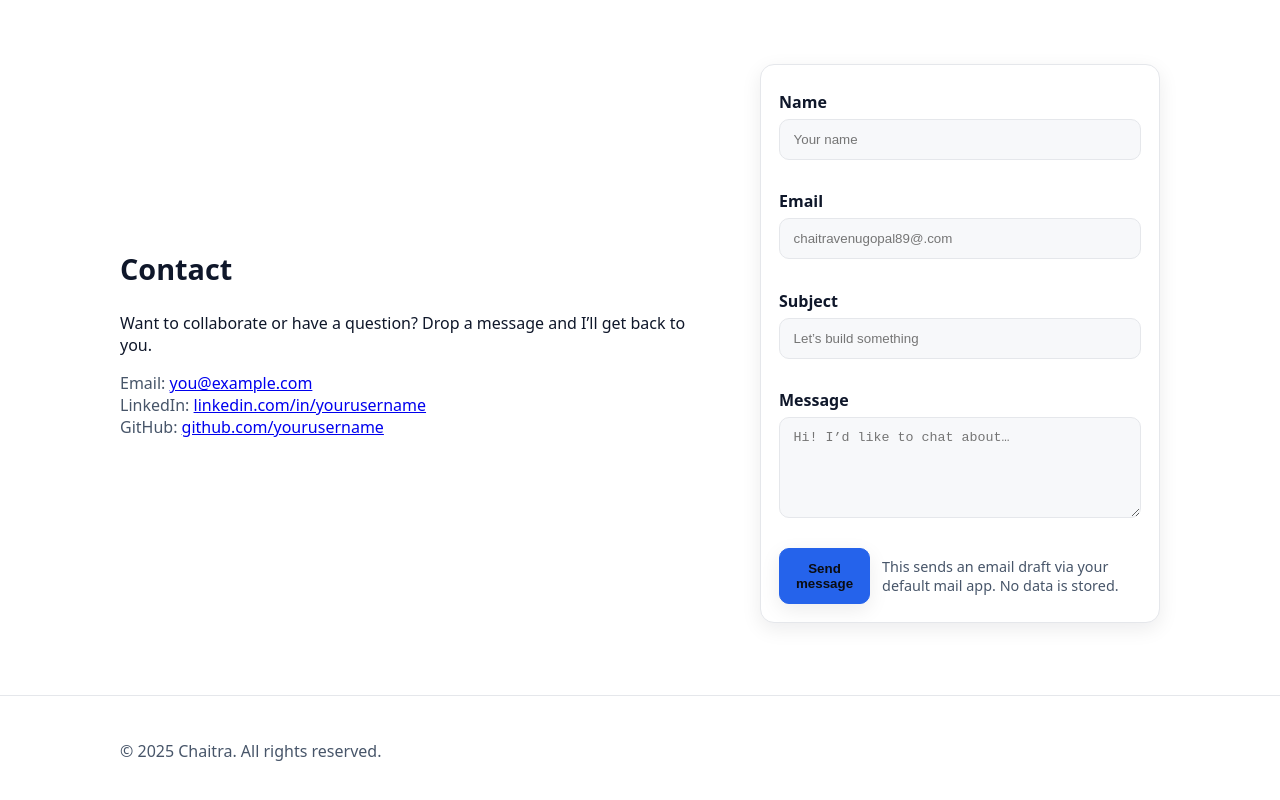
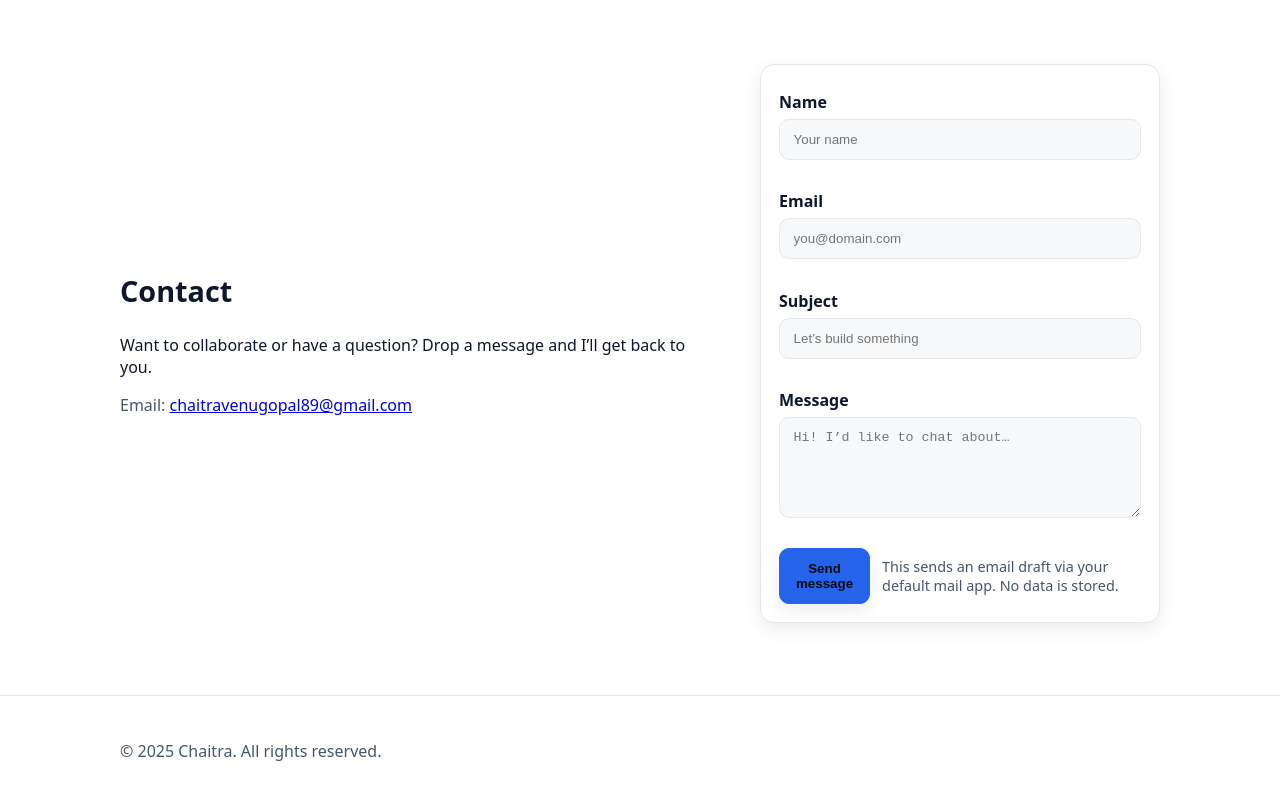
Before and after one commit to 2410030171-Chaitra/Portfolio, a plain HTML site: page index.html in a window 1280 px wide. Shown: the part 1183-1983 px from the top of the page. Drawn offline with Linux system fonts and the light colour scheme.

```diff
--- a/index.html
+++ b/index.html
@@ -171,12 +171,10 @@
             <h2 class="section-title">Contact</h2>
             <p>Want to collaborate or have a question? Drop a message and I’ll get back to you.</p>
             <ul class="contact-list">
-              <li>Email: <a id="contact-email-link" href="mailto:you@example.com">you@example.com</a></li>
-              <li>LinkedIn: <a href="#" target="_blank" rel="noopener">linkedin.com/in/yourusername</a></li>
-              <li>GitHub: <a href="#" target="_blank" rel="noopener">github.com/yourusername</a></li>
+              <li>Email: <a id="contact-email-link" href="chaitravenugopal89@gmail.com">you@example.com</a></li>
             </ul>
           </div>
-          <form id="contact-form" class="card form" data-email="you@example.com" novalidate>
+          <form id="contact-form" class="card form" data-email="chaitravenugopal89@gmail.com" novalidate>
             <div class="form-row">
               <label for="name">Name</label>
               <input id="name" name="name" type="text" autocomplete="name" placeholder="Your name" required />
@@ -184,7 +182,7 @@
             </div>
             <div class="form-row">
               <label for="email">Email</label>
-              <input id="email" name="email" type="email" autocomplete="email" placeholder="chaitravenugopal89@.com" required />
+              <input id="email" name="email" type="email" autocomplete="email" placeholder="you@domain.com" required />
               <small class="error" data-for="email"></small>
             </div>
             <div class="form-row">
```
